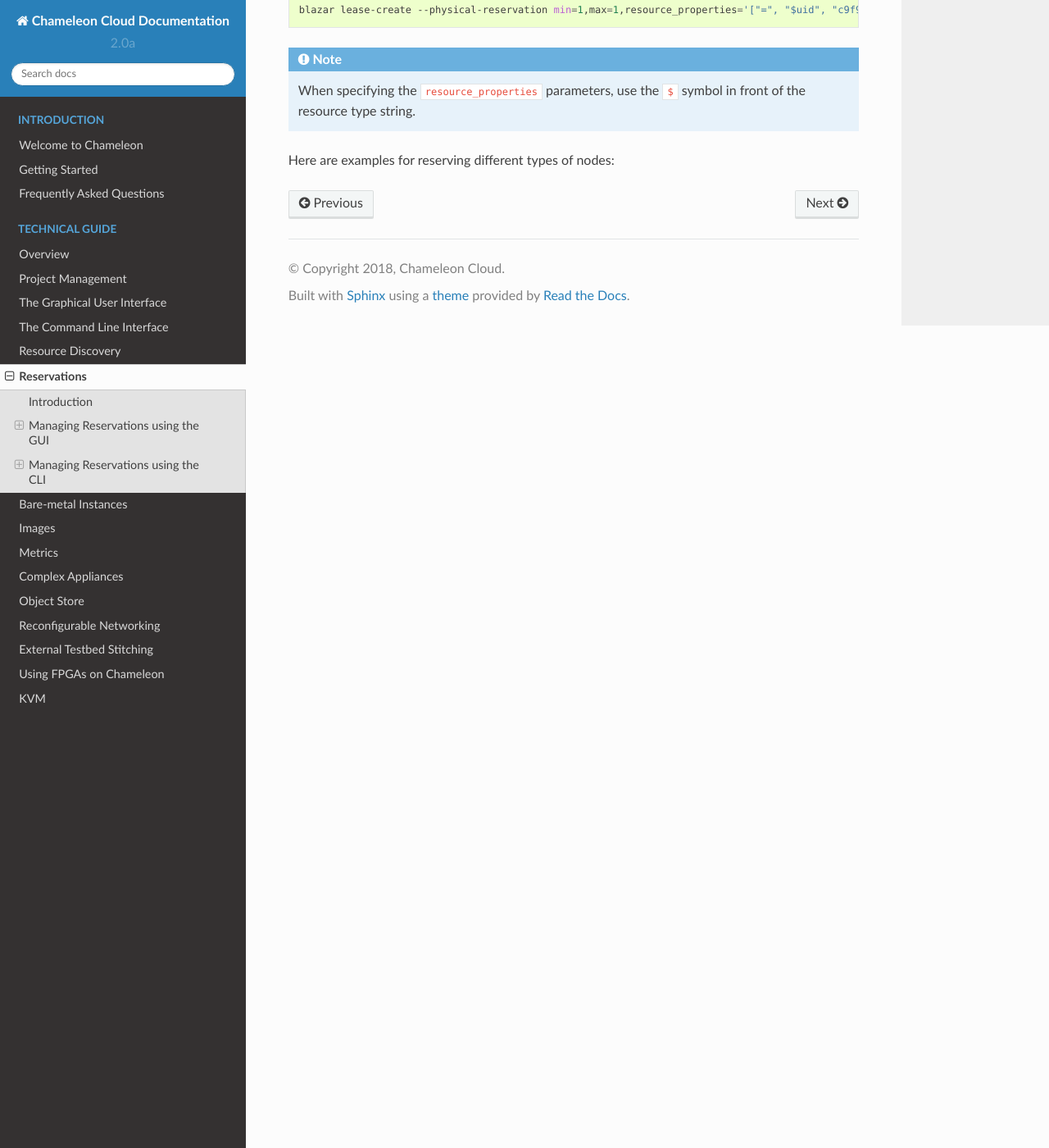
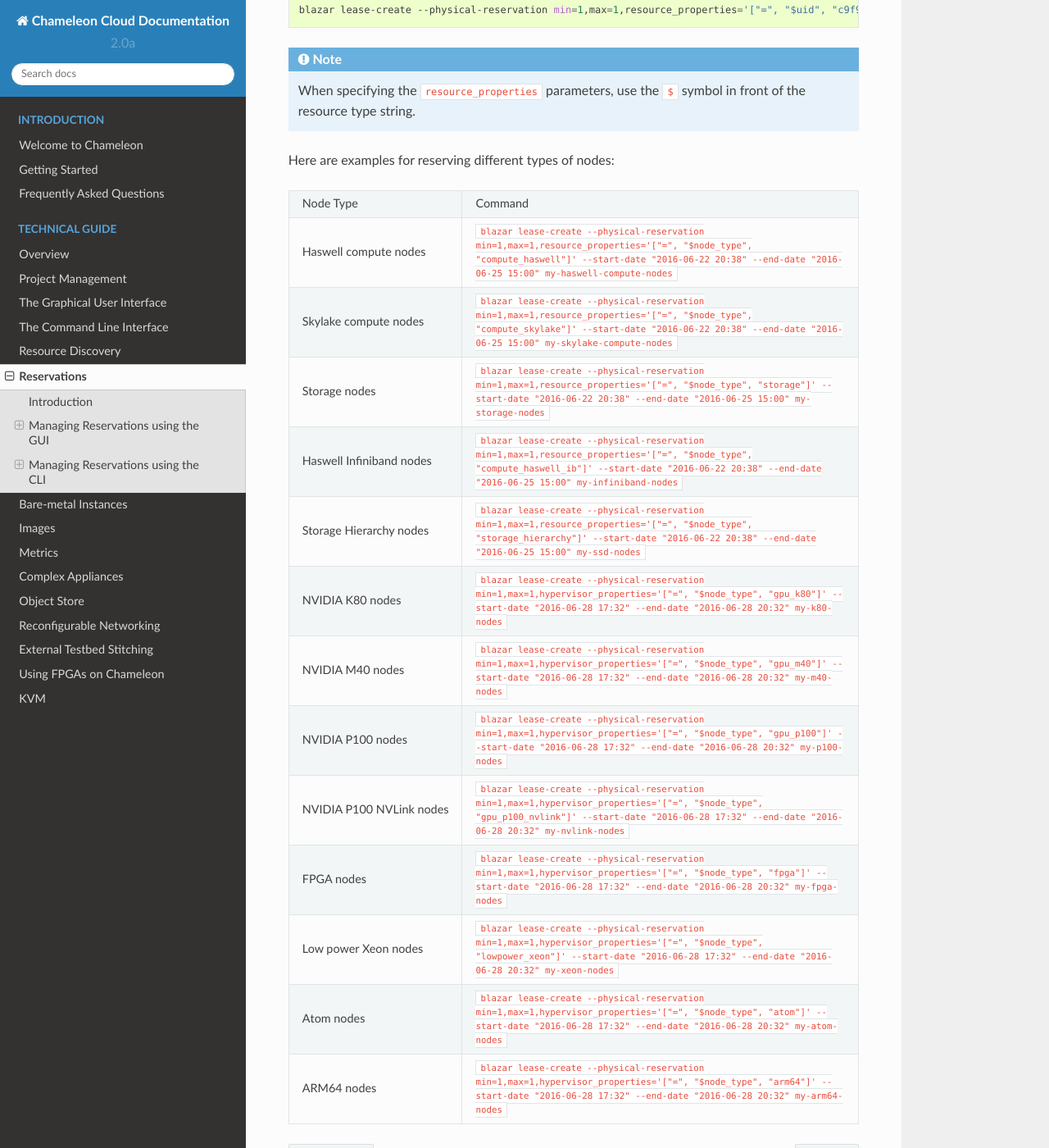
Before and after one commit to ChameleonCloud/docs, a Sphinx documentation site: the page built from source/technical/reservations.rst, in a window 1280 px wide and 1400 px high, scrolled down 7741 px. Shown: the whole window at 82% size. Built offline with Sphinx 7.4.7 and the Read the Docs theme 2.0.0, drawn with Linux system fonts in a browser that asks for light colours.

Commit message:
Fix table syntax

```diff
--- a/source/technical/reservations.rst
+++ b/source/technical/reservations.rst
@@ -206,32 +206,32 @@ If you wish to reserve a specific node by UUID, you may specify a parameter type
 
 Here are examples for reserving different types of nodes:
 
-+--------------------------+---------------------------------------------------------------------------------------------------------------------------------------------------------------------------------------------------------+
-| Node Type                | Command                                                                                                                                                                                                 |
-+--------------------------+---------------------------------------------------------------------------------------------------------------------------------------------------------------------------------------------------------+
++--------------------------+----------------------------------------------------------------------------------------------------------------------------------------------------------------------------------------------------------------+
+| Node Type                | Command                                                                                                                                                                                                        |
++--------------------------+----------------------------------------------------------------------------------------------------------------------------------------------------------------------------------------------------------------+
 | Haswell compute nodes    | ``blazar lease-create --physical-reservation min=1,max=1,resource_properties='["=", "$node_type", "compute_haswell"]' --start-date "2016-06-22 20:38" --end-date "2016-06-25 15:00" my-haswell-compute-nodes`` |
-+--------------------------+---------------------------------------------------------------------------------------------------------------------------------------------------------------------------------------------------------+
++--------------------------+----------------------------------------------------------------------------------------------------------------------------------------------------------------------------------------------------------------+
 | Skylake compute nodes    | ``blazar lease-create --physical-reservation min=1,max=1,resource_properties='["=", "$node_type", "compute_skylake"]' --start-date "2016-06-22 20:38" --end-date "2016-06-25 15:00" my-skylake-compute-nodes`` |
-+--------------------------+---------------------------------------------------------------------------------------------------------------------------------------------------------------------------------------------------------+
-| Storage nodes            | ``blazar lease-create --physical-reservation min=1,max=1,resource_properties='["=", "$node_type", "storage"]' --start-date "2016-06-22 20:38" --end-date "2016-06-25 15:00" my-storage-nodes``          |
-+--------------------------+---------------------------------------------------------------------------------------------------------------------------------------------------------------------------------------------------------+
-| Haswell Infiniband nodes | ``blazar lease-create --physical-reservation min=1,max=1,resource_properties='["=", "$node_type", "compute_haswell_ib"]' --start-date "2016-06-22 20:38" --end-date "2016-06-25 15:00" my-infiniband-nodes``    |
-+--------------------------+---------------------------------------------------------------------------------------------------------------------------------------------------------------------------------------------------------+
-| Storage Hierarchy nodes  | ``blazar lease-create --physical-reservation min=1,max=1,resource_properties='["=", "$node_type", "storage_hierarchy"]' --start-date "2016-06-22 20:38" --end-date "2016-06-25 15:00" my-ssd-nodes``    |
-+--------------------------+---------------------------------------------------------------------------------------------------------------------------------------------------------------------------------------------------------+
-| NVIDIA K80 nodes         | ``blazar lease-create --physical-reservation min=1,max=1,hypervisor_properties='["=", "$node_type", "gpu_k80"]' --start-date "2016-06-28 17:32" --end-date "2016-06-28 20:32" my-k80-nodes``            |
-+--------------------------+---------------------------------------------------------------------------------------------------------------------------------------------------------------------------------------------------------+
-| NVIDIA M40 nodes         | ``blazar lease-create --physical-reservation min=1,max=1,hypervisor_properties='["=", "$node_type", "gpu_m40"]' --start-date "2016-06-28 17:32" --end-date "2016-06-28 20:32" my-m40-nodes``            |
-+--------------------------+---------------------------------------------------------------------------------------------------------------------------------------------------------------------------------------------------------+
-| NVIDIA P100 nodes        | ``blazar lease-create --physical-reservation min=1,max=1,hypervisor_properties='["=", "$node_type", "gpu_p100"]' --start-date "2016-06-28 17:32" --end-date "2016-06-28 20:32" my-p100-nodes``          |
-+--------------------------+---------------------------------------------------------------------------------------------------------------------------------------------------------------------------------------------------------+
-| NVIDIA P100 NVLink nodes | ``blazar lease-create --physical-reservation min=1,max=1,hypervisor_properties='["=", "$node_type", "gpu_p100_nvlink"]' --start-date "2016-06-28 17:32" --end-date "2016-06-28 20:32" my-nvlink-nodes`` |
-+--------------------------+---------------------------------------------------------------------------------------------------------------------------------------------------------------------------------------------------------+
-| FPGA nodes               | ``blazar lease-create --physical-reservation min=1,max=1,hypervisor_properties='["=", "$node_type", "fpga"]' --start-date "2016-06-28 17:32" --end-date "2016-06-28 20:32" my-fpga-nodes``              |
-+--------------------------+---------------------------------------------------------------------------------------------------------------------------------------------------------------------------------------------------------+
-| Low power Xeon nodes     | ``blazar lease-create --physical-reservation min=1,max=1,hypervisor_properties='["=", "$node_type", "lowpower_xeon"]' --start-date "2016-06-28 17:32" --end-date "2016-06-28 20:32" my-xeon-nodes``     |
-+--------------------------+---------------------------------------------------------------------------------------------------------------------------------------------------------------------------------------------------------+
-| Atom nodes               | ``blazar lease-create --physical-reservation min=1,max=1,hypervisor_properties='["=", "$node_type", "atom"]' --start-date "2016-06-28 17:32" --end-date "2016-06-28 20:32" my-atom-nodes``              |
-+--------------------------+---------------------------------------------------------------------------------------------------------------------------------------------------------------------------------------------------------+
-| ARM64 nodes              | ``blazar lease-create --physical-reservation min=1,max=1,hypervisor_properties='["=", "$node_type", "arm64"]' --start-date "2016-06-28 17:32" --end-date "2016-06-28 20:32" my-arm64-nodes``            |
-+--------------------------+---------------------------------------------------------------------------------------------------------------------------------------------------------------------------------------------------------+
++--------------------------+----------------------------------------------------------------------------------------------------------------------------------------------------------------------------------------------------------------+
+| Storage nodes            | ``blazar lease-create --physical-reservation min=1,max=1,resource_properties='["=", "$node_type", "storage"]' --start-date "2016-06-22 20:38" --end-date "2016-06-25 15:00" my-storage-nodes``                 |
++--------------------------+----------------------------------------------------------------------------------------------------------------------------------------------------------------------------------------------------------------+
+| Haswell Infiniband nodes | ``blazar lease-create --physical-reservation min=1,max=1,resource_properties='["=", "$node_type", "compute_haswell_ib"]' --start-date "2016-06-22 20:38" --end-date "2016-06-25 15:00" my-infiniband-nodes``   |
++--------------------------+----------------------------------------------------------------------------------------------------------------------------------------------------------------------------------------------------------------+
+| Storage Hierarchy nodes  | ``blazar lease-create --physical-reservation min=1,max=1,resource_properties='["=", "$node_type", "storage_hierarchy"]' --start-date "2016-06-22 20:38" --end-date "2016-06-25 15:00" my-ssd-nodes``           |
++--------------------------+----------------------------------------------------------------------------------------------------------------------------------------------------------------------------------------------------------------+
+| NVIDIA K80 nodes         | ``blazar lease-create --physical-reservation min=1,max=1,hypervisor_properties='["=", "$node_type", "gpu_k80"]' --start-date "2016-06-28 17:32" --end-date "2016-06-28 20:32" my-k80-nodes``                   |
++--------------------------+----------------------------------------------------------------------------------------------------------------------------------------------------------------------------------------------------------------+
+| NVIDIA M40 nodes         | ``blazar lease-create --physical-reservation min=1,max=1,hypervisor_properties='["=", "$node_type", "gpu_m40"]' --start-date "2016-06-28 17:32" --end-date "2016-06-28 20:32" my-m40-nodes``                   |
++--------------------------+----------------------------------------------------------------------------------------------------------------------------------------------------------------------------------------------------------------+
+| NVIDIA P100 nodes        | ``blazar lease-create --physical-reservation min=1,max=1,hypervisor_properties='["=", "$node_type", "gpu_p100"]' --start-date "2016-06-28 17:32" --end-date "2016-06-28 20:32" my-p100-nodes``                 |
++--------------------------+----------------------------------------------------------------------------------------------------------------------------------------------------------------------------------------------------------------+
+| NVIDIA P100 NVLink nodes | ``blazar lease-create --physical-reservation min=1,max=1,hypervisor_properties='["=", "$node_type", "gpu_p100_nvlink"]' --start-date "2016-06-28 17:32" --end-date "2016-06-28 20:32" my-nvlink-nodes``        |
++--------------------------+----------------------------------------------------------------------------------------------------------------------------------------------------------------------------------------------------------------+
+| FPGA nodes               | ``blazar lease-create --physical-reservation min=1,max=1,hypervisor_properties='["=", "$node_type", "fpga"]' --start-date "2016-06-28 17:32" --end-date "2016-06-28 20:32" my-fpga-nodes``                     |
++--------------------------+----------------------------------------------------------------------------------------------------------------------------------------------------------------------------------------------------------------+
+| Low power Xeon nodes     | ``blazar lease-create --physical-reservation min=1,max=1,hypervisor_properties='["=", "$node_type", "lowpower_xeon"]' --start-date "2016-06-28 17:32" --end-date "2016-06-28 20:32" my-xeon-nodes``            |
++--------------------------+----------------------------------------------------------------------------------------------------------------------------------------------------------------------------------------------------------------+
+| Atom nodes               | ``blazar lease-create --physical-reservation min=1,max=1,hypervisor_properties='["=", "$node_type", "atom"]' --start-date "2016-06-28 17:32" --end-date "2016-06-28 20:32" my-atom-nodes``                     |
++--------------------------+----------------------------------------------------------------------------------------------------------------------------------------------------------------------------------------------------------------+
+| ARM64 nodes              | ``blazar lease-create --physical-reservation min=1,max=1,hypervisor_properties='["=", "$node_type", "arm64"]' --start-date "2016-06-28 17:32" --end-date "2016-06-28 20:32" my-arm64-nodes``                   |
++--------------------------+----------------------------------------------------------------------------------------------------------------------------------------------------------------------------------------------------------------+
```
